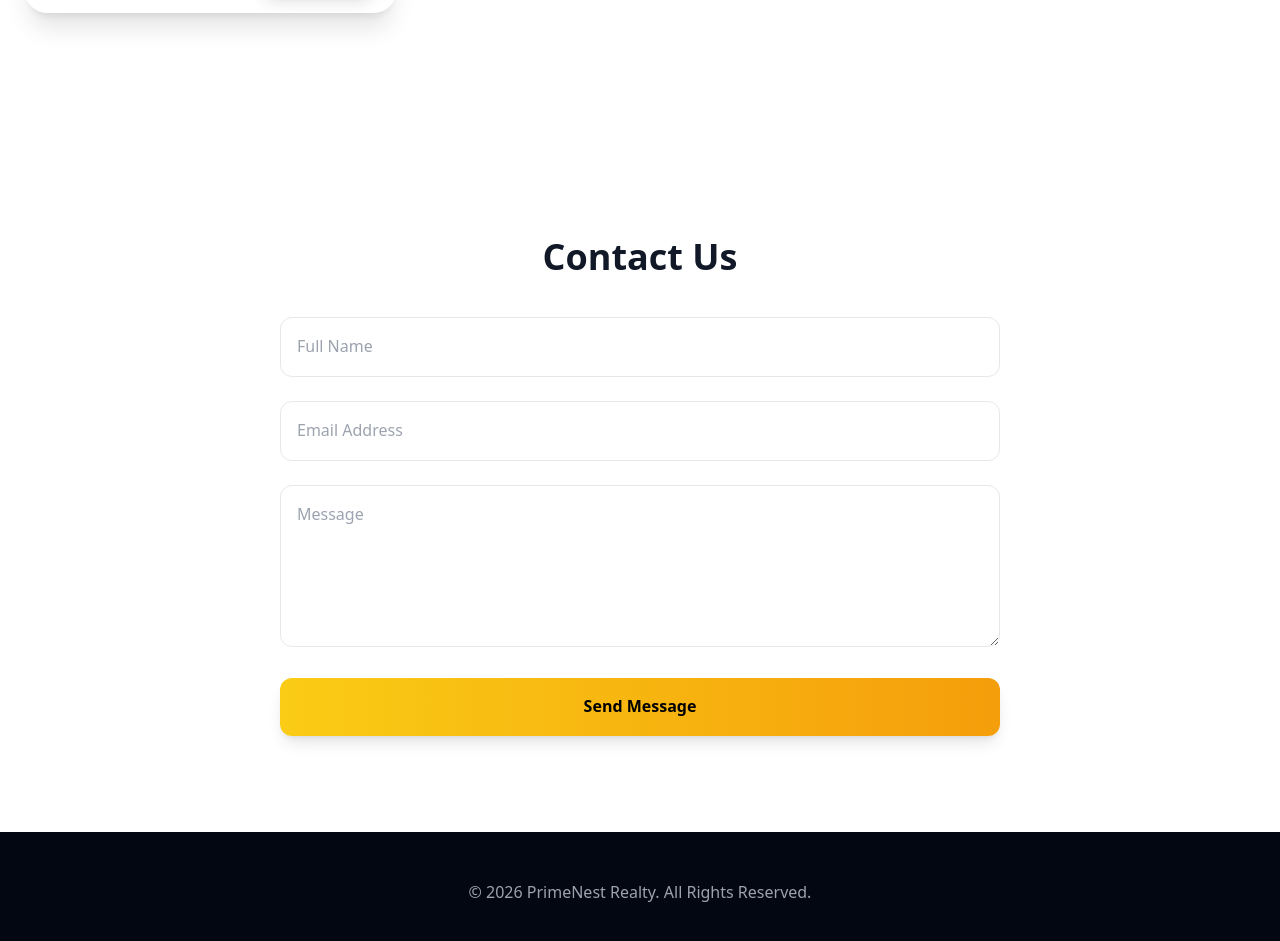
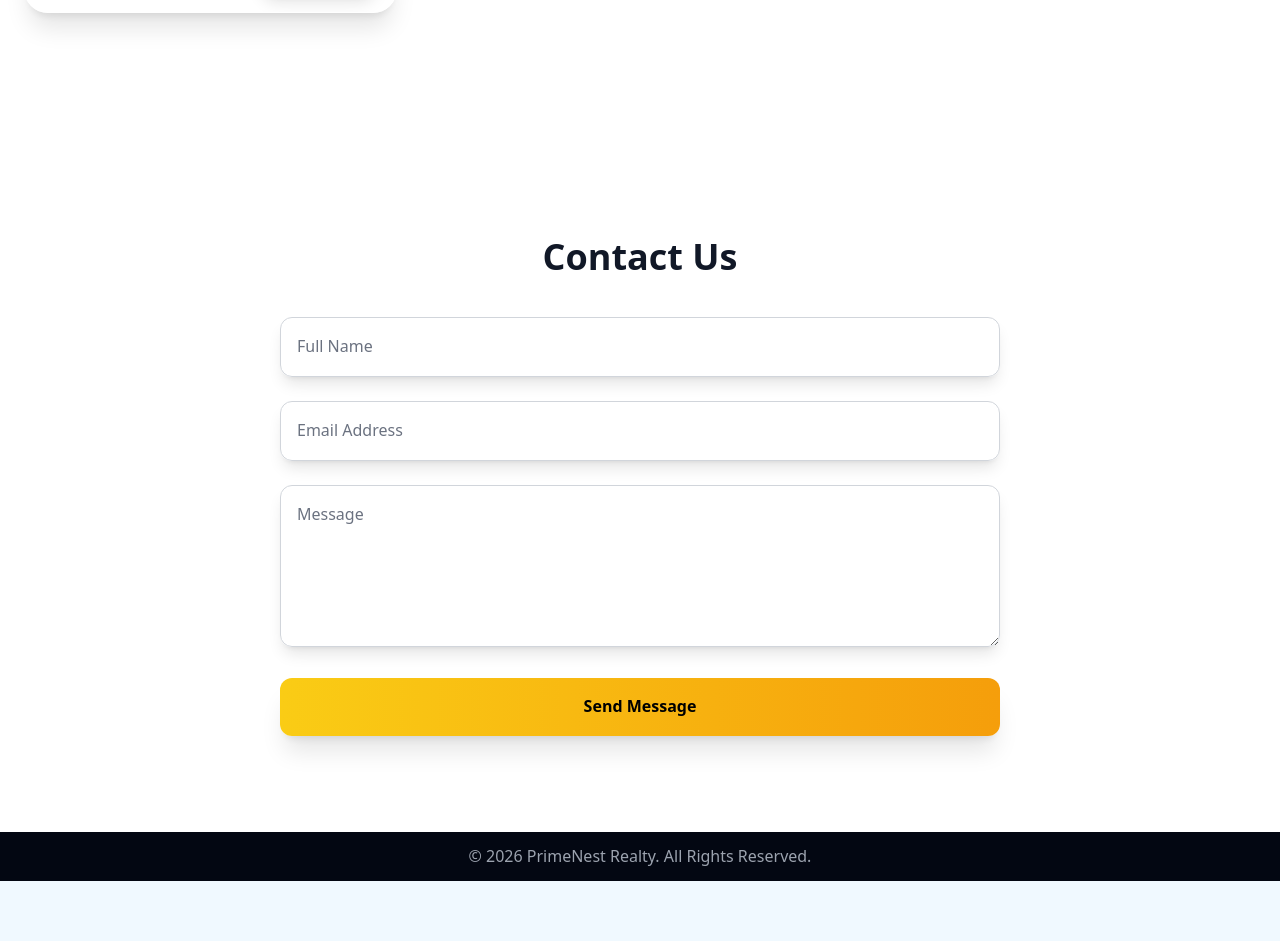
Before and after one commit to Devwezardtech/devfast, a React (Create React App) app: page /project/primeNestRealty in a window 1280 px wide. Shown: the part 2857-3798 px from the top of the page. After the commit the page ends 3738 px from the top, so only its background shows below. Built offline with nearby package versions, Linux system fonts and the light colour scheme.

Commit message:
inhance: the final verion of real state

```diff
--- a/src/page/sample/PrimeNestRealty.jsx
+++ b/src/page/sample/PrimeNestRealty.jsx
@@ -139,20 +139,46 @@ const PrimeNestRealtyLanding = () => {
       </AnimatePresence>
 
       {/* CONTACT */}
-      <section id="contact" className="py-24 max-w-3xl mx-auto px-6">
-        <h2 className="text-4xl font-bold mb-10 text-center">Contact Us</h2>
-        <form className="space-y-6">
-          <input required placeholder="Full Name" className="w-full p-4 rounded-xl border dark:bg-white/5 dark:border-white/10" />
-          <input required type="email" placeholder="Email Address" className="w-full p-4 rounded-xl border dark:bg-white/5 dark:border-white/10" />
-          <textarea required placeholder="Message" rows="5" className="w-full p-4 rounded-xl border dark:bg-white/5 dark:border-white/10" />
-          <button className="w-full bg-gradient-to-r from-yellow-400 to-amber-500 text-black py-4 rounded-xl font-semibold shadow-lg hover:scale-105 transition">
-            Send Message
-          </button>
-        </form>
-      </section>
+<section
+  id="contact"
+  className="py-24 max-w-3xl mx-auto px-6"
+>
+  <h2 className="text-4xl font-bold mb-10 text-center text-gray-900 dark:text-gray-700">
+    Contact Us
+  </h2>
+
+  <form className="space-y-6">
+    <input
+      required
+      placeholder="Full Name"
+      className="w-full p-4 rounded-xl border border-gray-300 dark:border-gray-500 bg-white/90 dark:bg-white/10 backdrop-blur-md shadow-lg dark:shadow-[0_0_30px_rgba(255,255,255,0.05)] text-gray-900 dark:text-gray-100 placeholder-gray-500 dark:placeholder-gray-400 focus:outline-none focus:ring-2 focus:ring-yellow-400 transition"
+    />
+
+    <input
+      required
+      type="email"
+      placeholder="Email Address"
+      className="w-full p-4 rounded-xl border border-gray-300 dark:border-gray-500 bg-white/90 dark:bg-white/10 backdrop-blur-md shadow-lg dark:shadow-[0_0_30px_rgba(255,255,255,0.05)] text-gray-900 dark:text-gray-100 placeholder-gray-500 dark:placeholder-gray-400 focus:outline-none focus:ring-2 focus:ring-yellow-400 transition"
+    />
+
+    <textarea
+      required
+      placeholder="Message"
+      rows="5"
+      className="w-full p-4 rounded-xl border border-gray-300 dark:border-gray-500 bg-white/90 dark:bg-white/10 backdrop-blur-md shadow-lg dark:shadow-[0_0_30px_rgba(255,255,255,0.05)] text-gray-900 dark:text-gray-100 placeholder-gray-500 dark:placeholder-gray-400 focus:outline-none focus:ring-2 focus:ring-yellow-400 transition"
+    />
+
+    <button
+      type="submit"
+      className="w-full bg-gradient-to-r from-yellow-400 to-amber-500 text-black dark:text-black py-4 rounded-xl font-semibold shadow-xl hover:scale-105 transition transform"
+    >
+      Send Message
+    </button>
+  </form>
+</section>
 
       {/* FOOTER */}
-      <footer className="bg-gray-950 text-gray-400 py-12 text-center">
+      <footer className="bg-gray-950 text-gray-400 py-3 text-center">
         <p>© 2026 PrimeNest Realty. All Rights Reserved.</p>
       </footer>
     </div>
```
